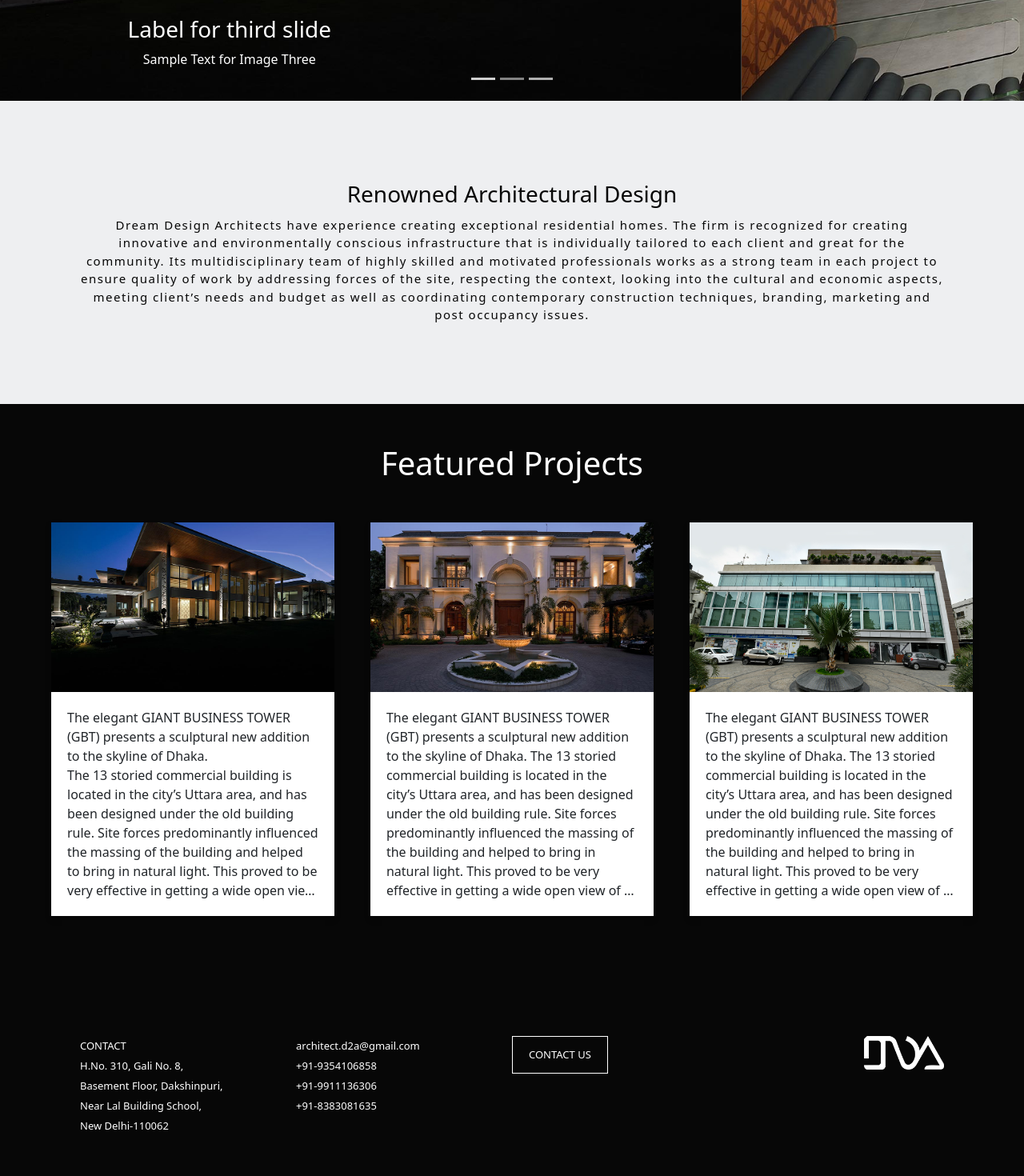
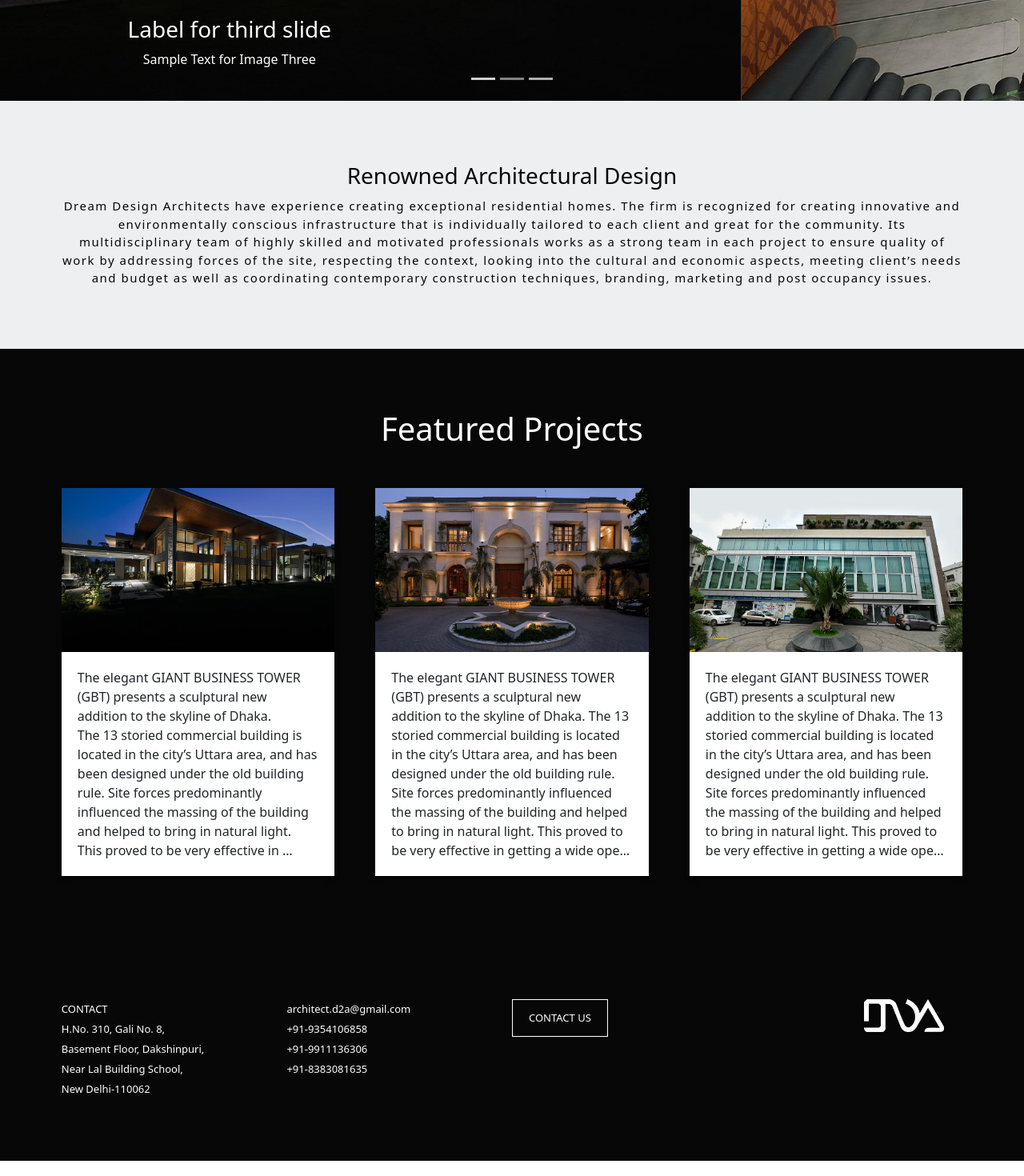
Before and after one commit to deekay1712/d2a, a Next.js app: page / in a window 1280 px wide. Shown: the part 674-2144 px from the top of the page at 80% size. Built offline with nearby package versions, Linux system fonts and the light colour scheme.

Commit message:
padding done

```diff
--- a/Components/ProjectGallery.jsx
+++ b/Components/ProjectGallery.jsx
@@ -10,11 +10,11 @@ export default function ProjectGallery() {
       <div className="projectCards">
         {projectData.map((item, index) => {
           return (
-            <Link key={index} href={`portfolio/ ${item.id}`} passHref>
+            <Link key={index} href={`/portfolio/${item.id}`} passHref>
               <div key={index} className="projectCard">
                 <div className="projectCardImage">
                   <img src={item.image[0]} alt={item.name}/>
-                  <Link href={`portfolio/${item.id}`} passHref>
+                  <Link href={`/portfolio/${item.id}`} passHref>
                     <div className="projectCardLabel">
                       <p className="projectCardName">{item.name}</p>
                       <p className="projectCardAddress">{item.address}</p>
--- a/Components/footer.css
+++ b/Components/footer.css
@@ -1,7 +1,7 @@
 .footerWrapper{
     background-color: #070707;
     display: flex;
-    padding: 50px 100px;
+    padding: 6vw;
     font-weight: 300;
     font-size: 13px;
     color: #ffffff;
@@ -43,9 +43,6 @@
 }
 
 @media (max-width: 992px) {
-    .footerWrapper{
-        padding: 40px;
-    }
     .footerAddress{
         display: none;
     }
--- a/Components/homeAbout.css
+++ b/Components/homeAbout.css
@@ -1,6 +1,6 @@
 .homeAboutWrapper{
     background-color: rgba(86, 102, 122, 0.1);
-    padding: 100px;
+    padding: 6vw;
     color: #070707;
 }
 .homeAboutHeading{
--- a/Components/homeCards.css
+++ b/Components/homeCards.css
@@ -1,7 +1,7 @@
 .homeCardsComp{
     /* display: flex;
     flex-direction: column; */
-    padding: 50px 5vw 100px 5vw;
+    padding: 6vw;
     background-color: #070707;
 }
 .featuredProjectsHeading{
@@ -16,13 +16,13 @@
     justify-content: space-between;
 }
 .homeCard{
-    width: calc(83vw / 3);
+    width: calc(80vw / 3);
     background-color: #ffffff;
     box-shadow: 0 4px 8px 0 rgba(0,0,0,0.2);
 }
 .homeCardImgDiv{
     position: relative;
-    height: calc(83vw / 5);
+    height: calc(80vw / 5);
     width: 100%;
 }
 .homeCardDesc{
--- a/Components/servicesComp.css
+++ b/Components/servicesComp.css
@@ -20,7 +20,7 @@
 }
 .serviceL, .serviceR{
     display: flex;
-    padding: 100px;
+    padding: 6vw;
 }
 .serviceL{
     background-color: rgba(86, 102, 122, 0.1);
@@ -83,7 +83,7 @@
 @media (max-width: 992px){
     .serviceL, .serviceR{
         flex-direction: column;
-        padding: 40px;
+        /* padding: 40px; */
     }
     .serviceR{
         flex-direction: column-reverse;
--- a/pages/portfolio/[id].js
+++ b/pages/portfolio/[id].js
@@ -3,7 +3,8 @@ import ProjectDesc from "../../Components/ProjectDesc";
 import Navbar from "../../Components/Navbar";
 import Footer from "../../Components/Footer";
 
-export default function DynamicPage() {
+export default function DynamicPage(props) {
+  // console.log(props);
   const router = useRouter()
   const {
     query: { id },
```
